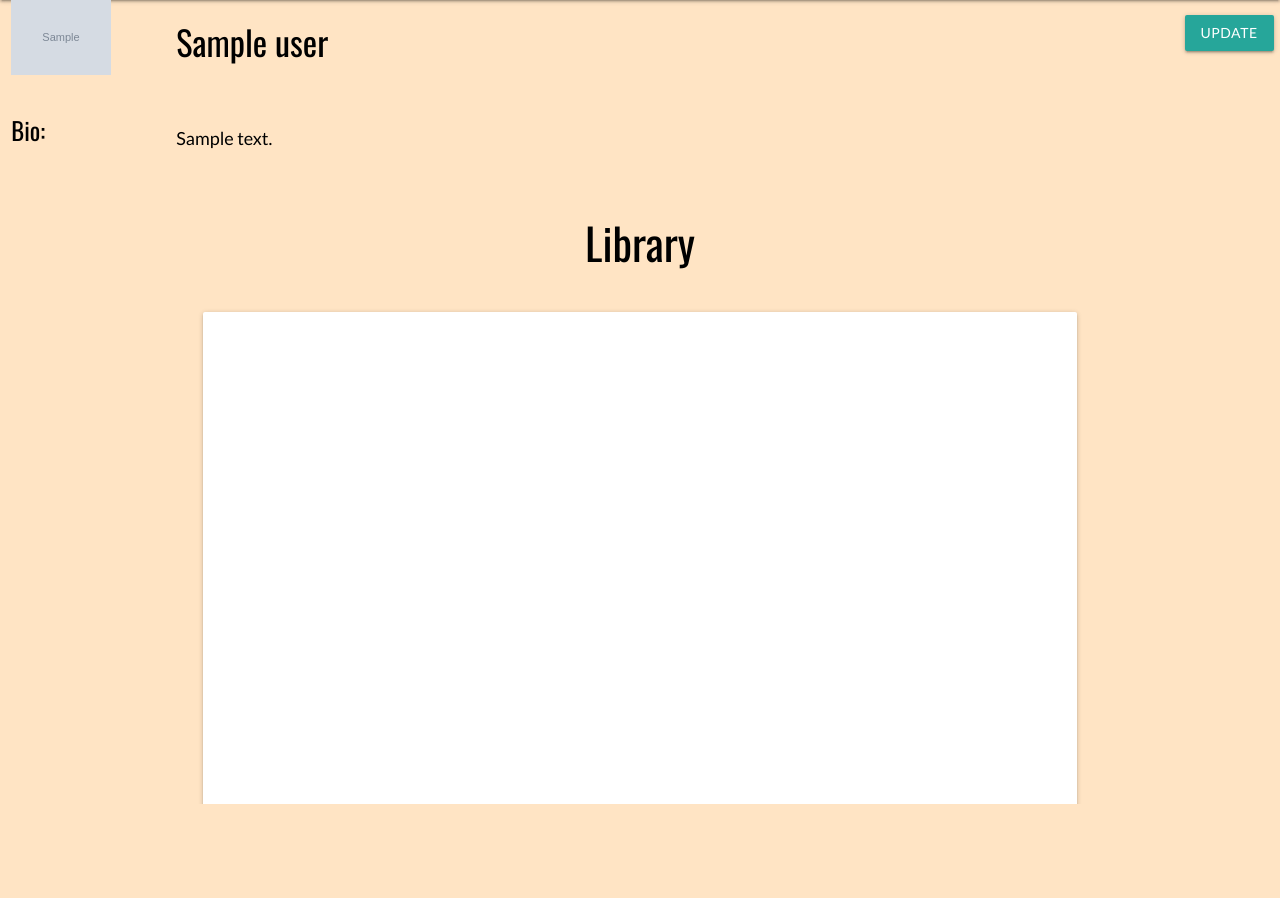
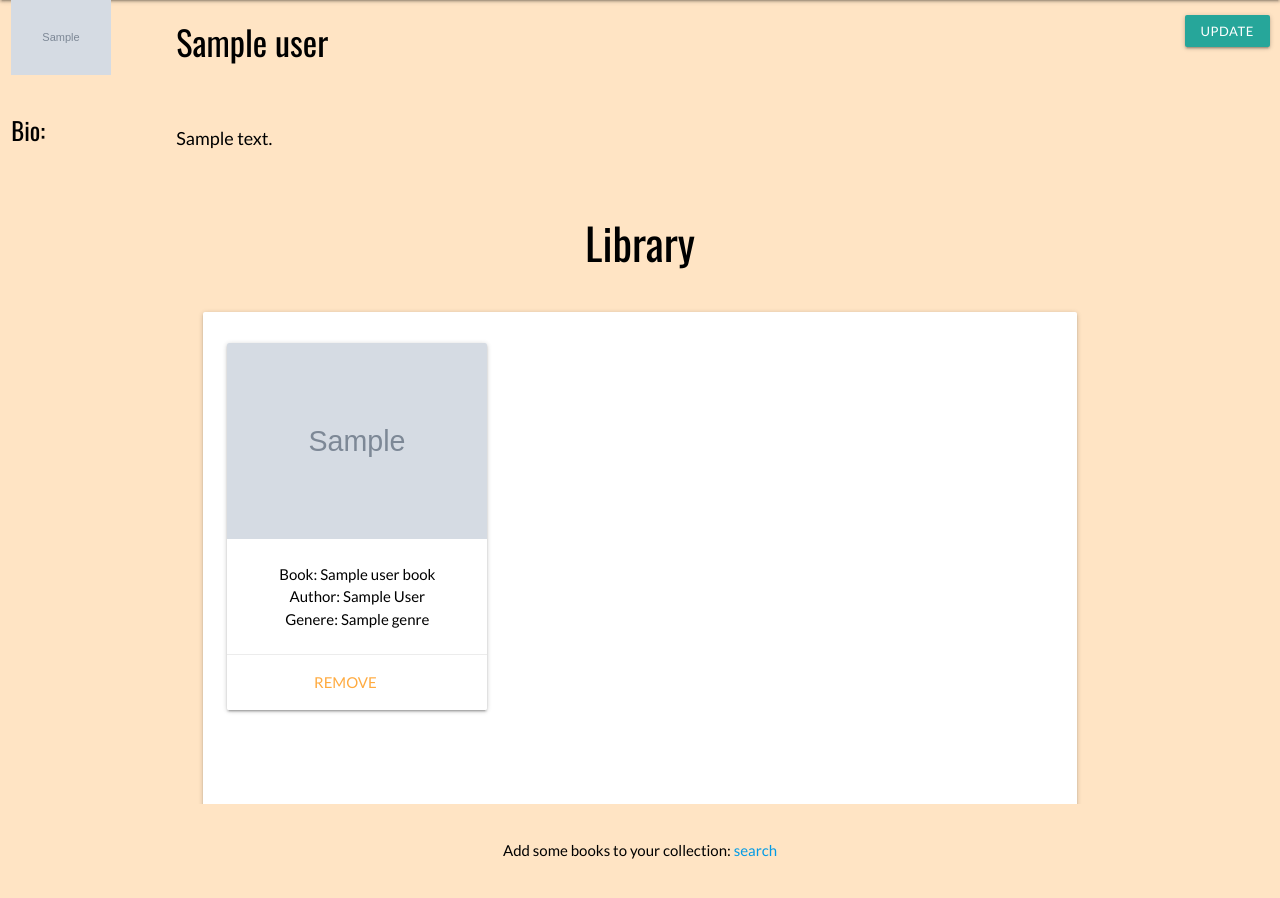
Before and after one commit to Code-Institute-Submissions/LiamGaff-Book-Marked_AugResub, a Flask app: page /profile/ in a window 1280 px wide. Shown: the part 64-962 px from the top of the page. Run offline with Flask 2, Linux system fonts and the light colour scheme; the visitor is signed in with stand-in values (Sample User, id 1); grey boxes marked "Sample" are stand-in pictures; a database or web service that is not in the repository returns one stand-in record (values such as "Sample title"); some libraries are stand-ins or nearby versions.

Commit message:
Added search result page

```diff
--- a/app.py
+++ b/app.py
@@ -39,7 +39,7 @@ def featured_books():
     for book in books:
         if (book["image"] == ""):
             isbn = book["isbn"]
-            isbn_book_url = ISBN_SEARCH_BASE_URL + "isbn:" + isbn
+            isbn_book_url = ISBN_SEARCH_BASE_URL + isbn
 
             try:
                 response = requests.get(isbn_book_url)
@@ -82,15 +82,14 @@ def featured_books():
 
 @app.route("/getSearch", methods=["GET", "POST"])
 def getSearch():
-    books = list(mongo.db.books.find())
-    isbn_getreq_url = ISBN_SEARCH_BASE_URL + request.form.get("search")
-    print(isbn_getreq_url)
-    r = requests.get(url = isbn_getreq_url)
+    getreq_url = SEARCH_BASE_URL + request.form.get("search")
+    print(getreq_url)
+    r = requests.get(url = getreq_url)
     data = r.json()
-
     print(data)
 
-    return render_template('index.html', books=books)
+    return render_template('search_results.html', books=data)
+
 
 # Render user profile
 @app.route("/profile/", methods=["GET", "POST"])
@@ -98,30 +97,33 @@ def profile():
     if session['email']:
         user = mongo.db.users.find_one(
             {"email": session["email"]})
+        user_library = mongo.db.user_books.find()
 
-    return render_template('profile.html', user=user)
+    return render_template('profile.html', user=user, books=user_library)
 
 
 # Update user profile with user image and bio
 # Still requires work
 @app.route("/update_profile/", methods=["GET", "POST"])
 def update_profile():
+    user_bio = mongo.db.users.find_one(
+            {"email": session["email"]})["bio"]
     if request.method == "POST":
-        user = mongo.db.users.find_one(
-            {"email": session["email"]})
         if session['email']:
+            profile_image = request.form.get('image')
+            user_image = str(profile_image)
             mongo.db.users.update_one(
                         {'email': session['email']},
                         {'$set':
                             {
-                                'image': request.form.get("image"),
+                                'image': user_image,
                                 'bio': request.form.get('bio-update')
                             }
                         }
                     )
             flash("Profile updated")
             return redirect(url_for("profile"))
-    return render_template('update_profile.html', user=user)
+    return render_template('update_profile.html', user_bio=user_bio)
 
 
 # Creating and adding a new user to DB
@@ -138,12 +140,17 @@ def sign_up():
 
         else:
             register = {
-                "name": request.form.get("name").lower(),
+                "name": request.form.get("name"),
                 "email": request.form.get("email"),
                 "password": generate_password_hash(
-                        request.form.get("password"))
+                        request.form.get("password")),
+                "bio": " "
+                                    }
+            users_books = {
+                "email": request.form.get("email")
             }
             mongo.db.users.insert_one(register)
+            mongo.db.user_books.insert_one(users_books)
 
             # Add new user
             session["email"] = request.form.get("email")
--- a/templates/base.html
+++ b/templates/base.html
@@ -30,10 +30,14 @@
         </nav>
 
         <ul class="sidenav" id="mobile-demo">
-            <li><a href="">Home</a></li>
-            <li><a href="">Profile</a></li>
-            <li><a href="">Login</a></li>
-            <li><a href="">Logout</a></li>
+            <li><a href="{{url_for('home')}}">Home</a></li>
+            {% if session.email %}
+                <li><a href="{{url_for('profile')}}">Profile</a></li>
+                <li><a href="{{url_for('log_out')}}">Logout</a></li>
+            {% else %}
+                <li><a href="{{url_for('sign_up')}}">Signup</a></li>
+                <li><a href="{{url_for('log_in')}}">Login</a></li>
+            {% endif %}
         </ul>
     </header>
     {% block content %}
--- a/templates/index.html
+++ b/templates/index.html
@@ -37,7 +37,7 @@
                         <div class="col s12 l4">
                           <div class="card">
                             <div class="card-image">
-                              <img src="{{ book.image }}">
+                              <img src="{{ book.image }} " height="300">
                               <span class="card-title"></span>
                             </div>
                             <div class="card-content">
--- a/templates/profile.html
+++ b/templates/profile.html
@@ -4,7 +4,7 @@
 <html lang="en">
 <head>
 	<meta charset="UTF-8">
-	<title>CSS User Profile Card</title>
+	<title>Profile</title>
 	<link rel="stylesheet" href="styles.css">
 	<script src="https://kit.fontawesome.com/b99e675b6e.js"></script>
 </head>
@@ -18,7 +18,7 @@
                 <h4 class="sub-headings">{{ user.name }}</h4>
             </div>
             <div class="col s1 right" id="update-btn">
-                <a  href="{{ url_for('update_profile')}}" class="btn">
+                <a  href="{{ url_for('update_profile')}}" class="btn-small">
                     Update
                 </a>
             </div>
@@ -65,23 +65,20 @@
                             </div>
                           </div>
                         </div>
+                        {% endfor %}
                     </div>
                 </div>
             </div>
         </div>
     </section>
-    <!-- <footer class="conatiner">
         <div class="row">
-            <div class="col s12 center-align">
-                <ul class="valign-wrapper">
-                    <li><a href="#"><i class="fab fa-facebook-f"></i></a></li>
-                    <li><a href="#"><i class="fab fa-twitter"></i></a></li>
-                    <li><a href="#"><i class="fab fa-instagram"></i></a></li>
-                </ul>
+            <div class="col s12">
+                <p class="center-align">
+                    Add some books to your collection:
+                    <a href="{{ url_for('home') }}" class="liht-blue-text text-darken-4">search</a>
+                </p>
             </div>
         </div>
-    </footer> -->
-        {% endfor %}
 </body>
 </html>
 
--- a/templates/update_profile.html
+++ b/templates/update_profile.html
@@ -20,7 +20,7 @@
                     <i class="fas fa-edit cyan-text darken-2">
                     <label for="bio-update" class="form-text">Bio:</label></i>
                      <br>
-                    <textarea id="bio-update" name="bio-update" rows="4" class="validate update-form" maxlength="100">{{ user.bio }}</textarea>
+                    <textarea id="bio-update" name="bio-update" rows="4" class="validate update-form" maxlength="100">{{ user_bio }}</textarea>
                 </div>
             </div>
             <!-- register -->
```
Also changed, not shown: templates/search_results.html (+64 -0 lines), README.md.
